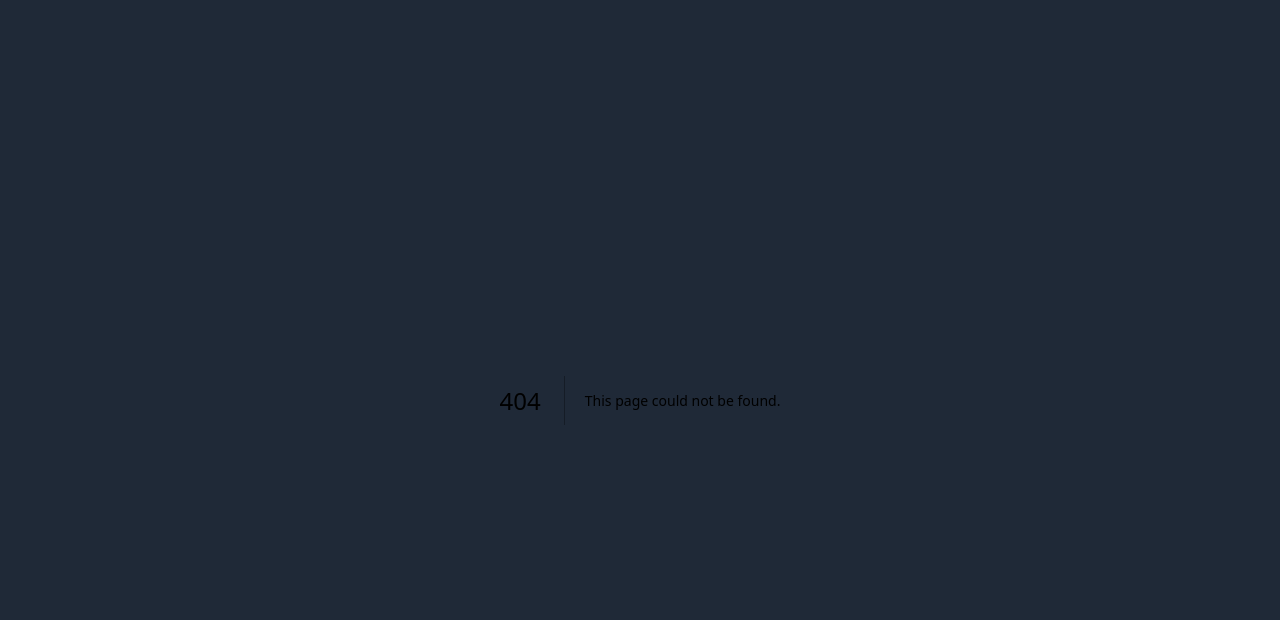
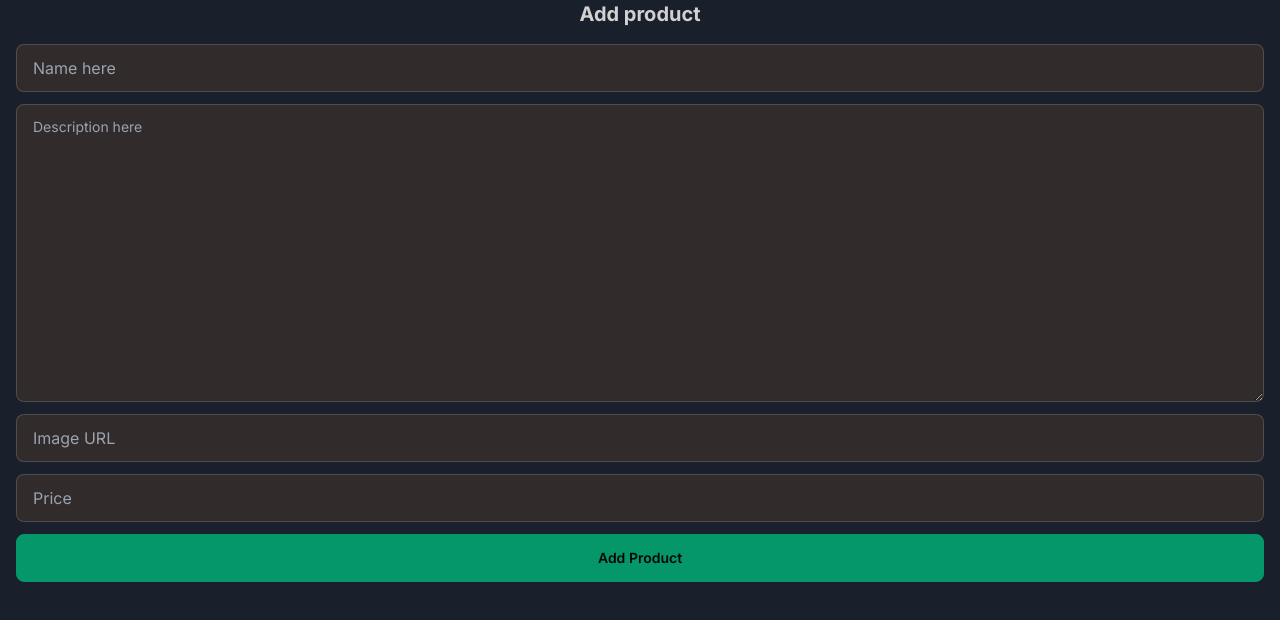
Before and after one commit to TecHeReTiC3141/NextAmazon, a Next.js app: page /add-product in a window 1280 px wide. Before the commit this address had no page. Shown: the top 620 px of the page. Built offline with nearby package versions, Linux system fonts and the light colour scheme.

Commit message:
Form for adding new products has been created, server action is in progress

```diff
--- /dev/null
+++ b/app/add-product/page.tsx
@@ -0,0 +1,61 @@
+import {Metadata} from "next";
+import prisma from "@/app/lib/db/prisma"
+
+export const metadata: Metadata = {
+    title: "Add product",
+}
+
+async function addProduct(formData: FormData) {
+    "use server"
+
+    const name = formData.get("name")?.toString() || "",
+        description = formData.get("description")?.toString() || "",
+        imageUrl = formData.get("price")?.toString() || "",
+        price = Number(formData.get("imageURL") || 0);
+
+    if (!name || !description || !price || !imageUrl) {
+        throw Error("Missing required fields");
+    }
+
+    await prisma.product.create({
+        data: {
+            name, description, imageUrl, price
+        }
+    });
+}
+
+export default async function CreateProductPage() {
+    return (
+        <div className="min-h-screen ">
+            <h1 className="text-xl mb-4 text-center font-bold">Add product</h1>
+            <form action={addProduct} className="form-control w-full">
+                <input required
+                       type="text"
+                       name="name"
+                       id="name"
+                       placeholder="Name here"
+                       className="input input-bordered mb-3 last:mb-0"/>
+                <textarea
+                    name="description"
+                    id="description" cols={26} rows={10}
+                    placeholder="Description here"
+                    required
+                    className="textarea textarea-bordered mb-3 last:mb-0"
+                ></textarea>
+                <input required
+                       type="url"
+                       name="image-url"
+                       id="image-url"
+                       placeholder="Image URL"
+                       className="input input-bordered mb-3 last:mb-0"/>
+                <input required
+                       type="number"
+                       name="price"
+                       id="price"
+                       placeholder="Price"
+                       className="input input-bordered mb-3 last:mb-0"/>
+                <button type="submit" className="btn btn-primary">Add Product</button>
+            </form>
+        </div>
+    );
+}
--- a/app/layout.tsx
+++ b/app/layout.tsx
@@ -5,8 +5,11 @@ import './globals.css'
 const inter = Inter({subsets: ['latin']})
 
 export const metadata: Metadata = {
-    title: 'Create Next App',
-    description: 'Generated by create next app',
+    title: {
+        template: '%s | NextAmazon',
+        default: "NextAmazon",
+    },
+    description: 'We make your wallets cry',
 }
 
 export default function RootLayout({children,}: {
@@ -14,7 +17,11 @@ export default function RootLayout({children,}: {
 }) {
     return (
         <html lang="en">
-        <body className={inter.className}>{children}</body>
+            <body className={inter.className}>
+                <main className="px-4 max-w-7xl min-w-[25rem] m-auto">
+                    {children}
+                </main>
+            </body>
         </html>
     )
 }
--- a/prettier.config.js
+++ b/prettier.config.js
@@ -1,3 +1,3 @@
 module.exports = {
-    plugins: [require("prettier-plugin-tailwindcss")]
+    plugins: ["prettier-plugin-tailwindcss"],
 }
--- a/tailwind.config.ts
+++ b/tailwind.config.ts
@@ -15,13 +15,13 @@ const config: Config = {
                     "secondary": "#009800",
                     "accent": "#00f800",
                     "neutral": "#050701",
-                    "base-100": "#2d1f2a",
+                    "base-100": "#312b2c",
                     "info": "#27cdff",
                     "success": "#5eb82e",
                     "warning": "#d39900",
                     "error": "#ff0048",
                     body: {
-                        "background-color": "#1f2937",
+                        "background-color": "#191f2b",
                     }
                 },
                 lightTheme: {
```
